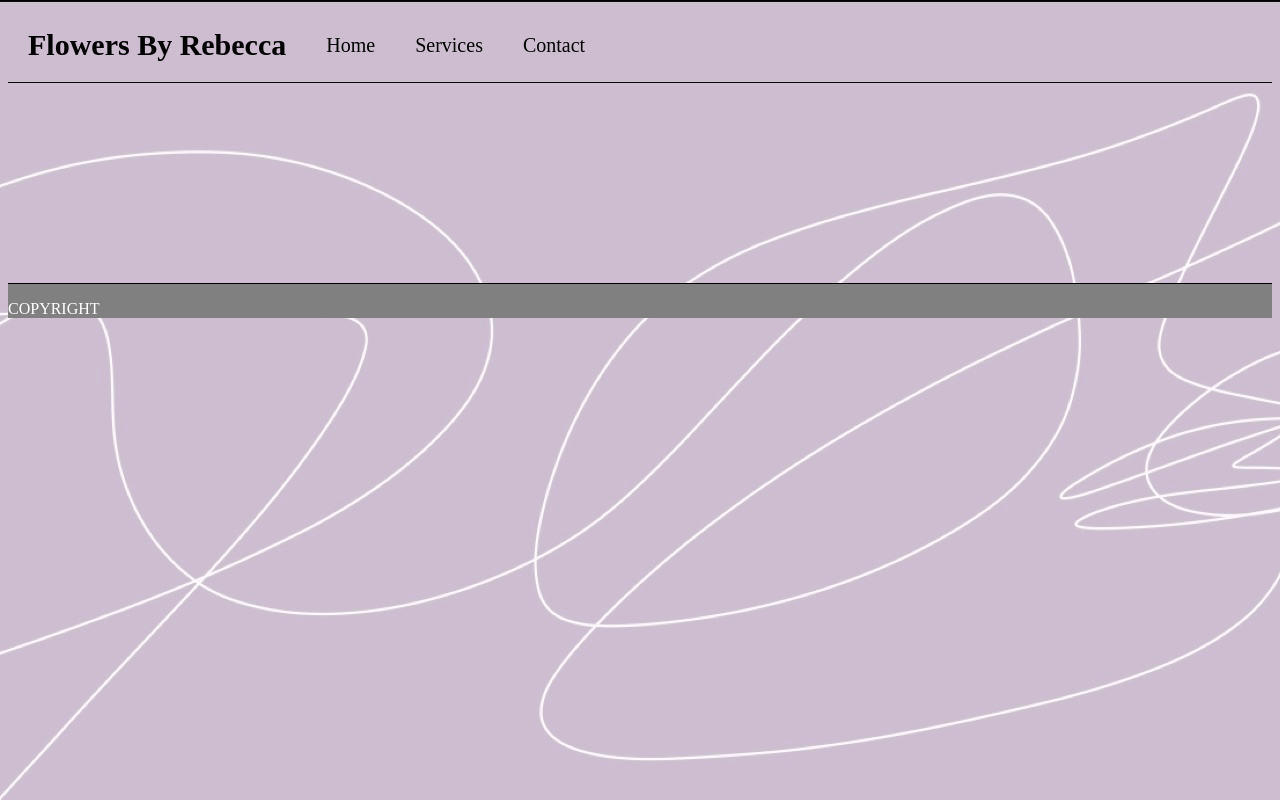
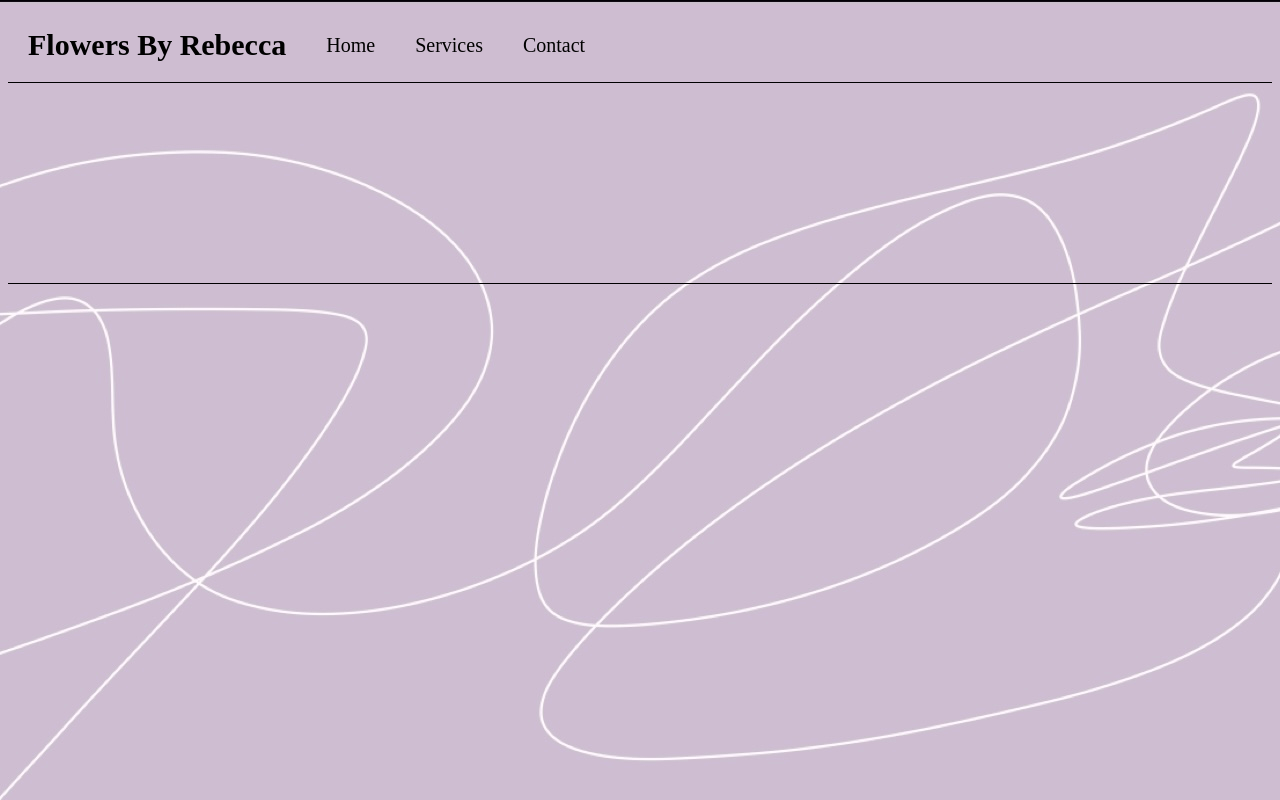
Before and after one commit to AlexOcegueda/FlowersByRebecca, a React (Create React App) app: page /Contact in a window 1280 px wide. Built offline with nearby package versions, Linux system fonts and the light colour scheme; a web font is replaced by a local one.

Commit message:
customized look of footer

```diff
--- a/src/components/Footer/FooterBar.js
+++ b/src/components/Footer/FooterBar.js
@@ -5,8 +5,6 @@ export const Footer = styled.div`
     background-color: gray;
     color: white;
     margin-top: 200px;
-    width: 100%;
-    height: 100%;
     border-top: 1px solid black;
 `;
 
@@ -14,7 +12,6 @@ export default function FooterBar() {
   return (
     <>
       <Footer>
-        <p>COPYRIGHT</p>
       </Footer>
     </>
   )
```
